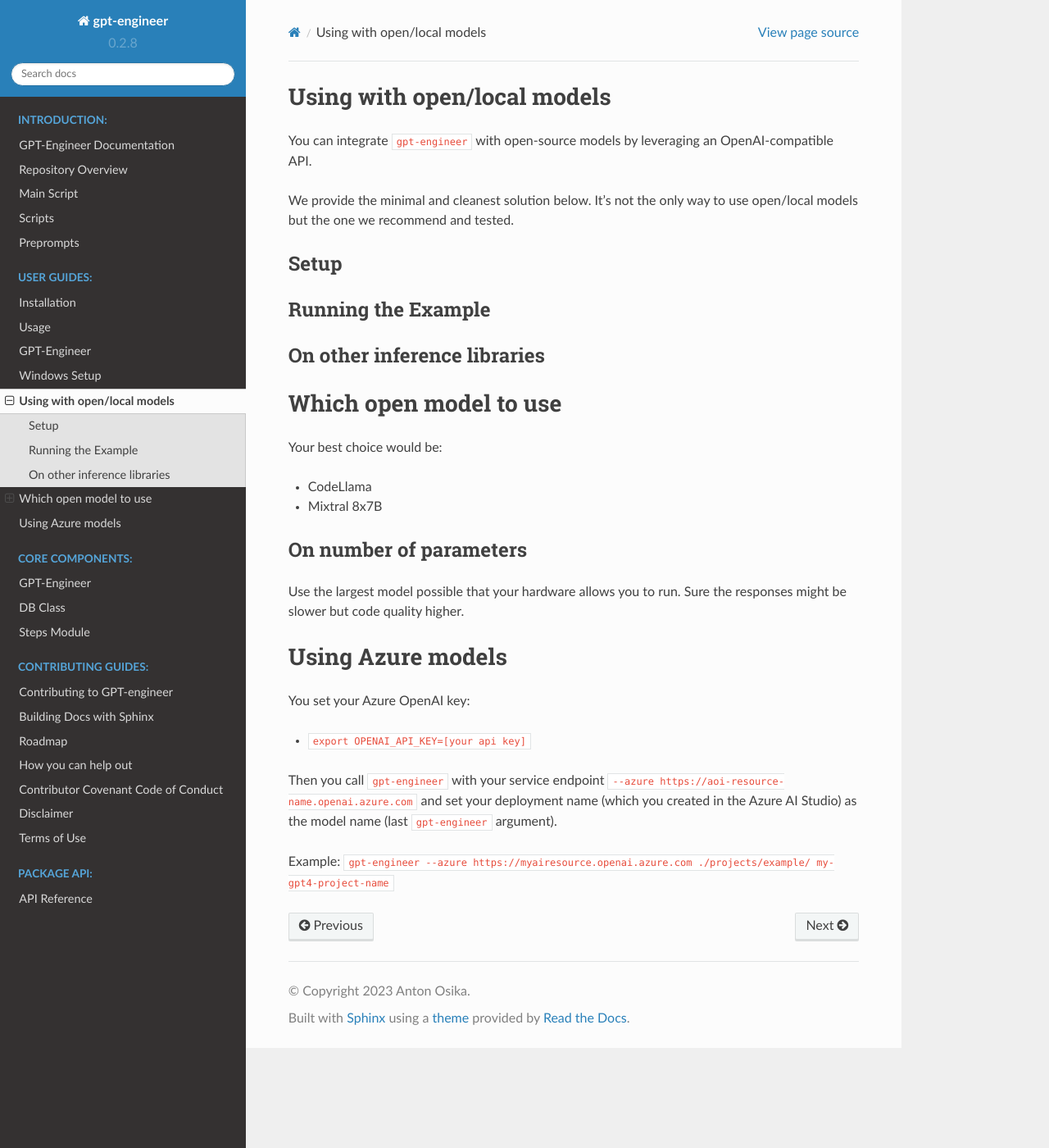
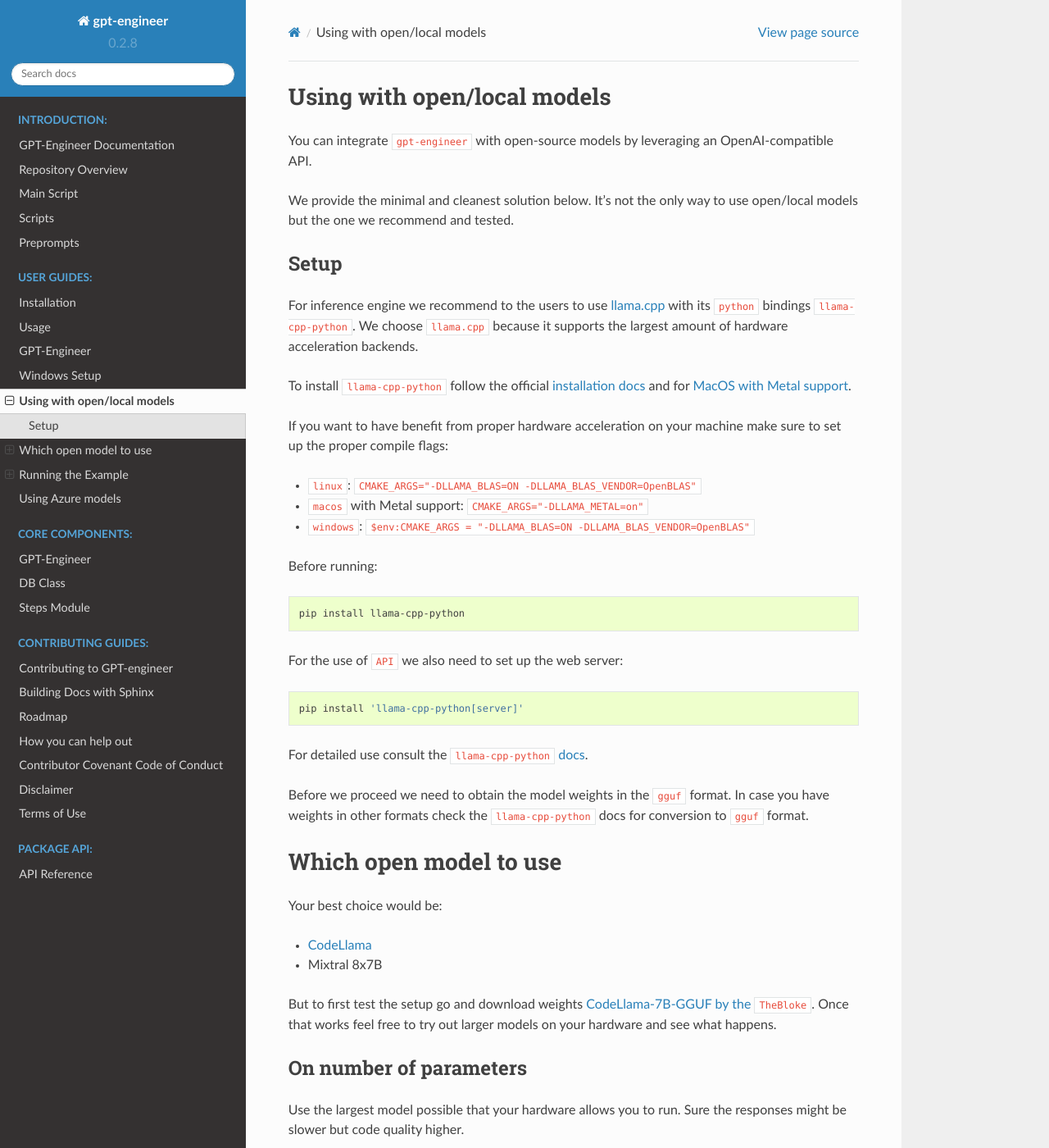
Before and after one commit to romanpashko/gpt, a Sphinx documentation site: the page built from docs/open_models.md, in a window 1280 px wide and 1400 px high. Shown: the whole window at 82% size. Built offline with Sphinx 7.4.7 and the Read the Docs theme 2.0.0, drawn with Linux system fonts in a browser that asks for light colours; pages that are not in the unit, such as notebooks, are missing from menus; some of the changed text lies outside the part shown.

Commit message:
Adding documentation for running a specific open LLM model

````diff
--- /dev/null
+++ b/docs/examples/test_llm_running.py
@@ -0,0 +1,13 @@
+from openai import OpenAI
+
+client = OpenAI(base_url="http://localhost:8000/v1", api_key="sk-xxx")
+
+response = client.chat.completions.create(
+    model="llama2",
+    messages=[
+        {"role": "system", "content": "You are a helpful assistant."},
+        {"role": "user", "content": "What is the meaning of life?"},
+    ],
+)
+
+print(response)
--- a/docs/open_models.md
+++ b/docs/open_models.md
@@ -8,24 +8,54 @@ We provide the minimal and cleanest solution below. It's not the only way to use
 Setup
 -----
 
-Running the Example
--------------------
+For inference engine we recommend to the users to use [llama.cpp](https://github.com/ggerganov/llama.cpp) with its `python` bindings `llama-cpp-python`. We choose `llama.cpp` because it supports the largest amount of hardware acceleration backends.
 
-On other inference libraries
--------------------
+To install `llama-cpp-python` follow the official [installation docs](https://llama-cpp-python.readthedocs.io/en/latest/) and for [MacOS with Metal support](https://llama-cpp-python.readthedocs.io/en/latest/install/macos/).
+
+If you want to have benefit from proper hardware acceleration on your machine make sure to set up the proper compile flags:
+
+- `linux`: `CMAKE_ARGS="-DLLAMA_BLAS=ON -DLLAMA_BLAS_VENDOR=OpenBLAS"`
+- `macos` with Metal support: `CMAKE_ARGS="-DLLAMA_METAL=on"`
+- `windows`: `$env:CMAKE_ARGS = "-DLLAMA_BLAS=ON -DLLAMA_BLAS_VENDOR=OpenBLAS"`
+
+Before running:
+
+```bash
+pip install llama-cpp-python
+```
+
+For the use of `API` we also need to set up the web server:
+
+```bash
+pip install 'llama-cpp-python[server]'
+```
+
+For detailed use consult the [`llama-cpp-python` docs](https://llama-cpp-python.readthedocs.io/en/latest/server/).
+
+Before we proceed we need to obtain the model weights in the `gguf` format. In case you have weights in other formats check the `llama-cpp-python` docs for conversion to `gguf` format.
 
 Which open model to use
 ==================
 
 Your best choice would be:
 
-- CodeLlama
+- [CodeLlama](examples/CodeLlama2.py)
 - Mixtral 8x7B
+
+But to first test the setup go and download weights [CodeLlama-7B-GGUF by the `TheBloke`](https://huggingface.co/TheBloke/CodeLlama-7B-GGUF). Once that works feel free to try out larger models on your hardware and see what happens.
 
 On number of parameters
 -------------------
 
 Use the largest model possible that your hardware allows you to run. Sure the responses might be slower but code quality higher.
+
+Running the Example
+==================
+
+To see that your setup works see [test open LLM](examples/test_open_llm/README.md).
+
+On other inference libraries
+-------------------
 
 Using Azure models
 ==================
````
Also changed, not shown: docs/examples/test_open_llm/README.md (added, +33 -0 lines), docs/examples/CodeLlama2.py (added).
